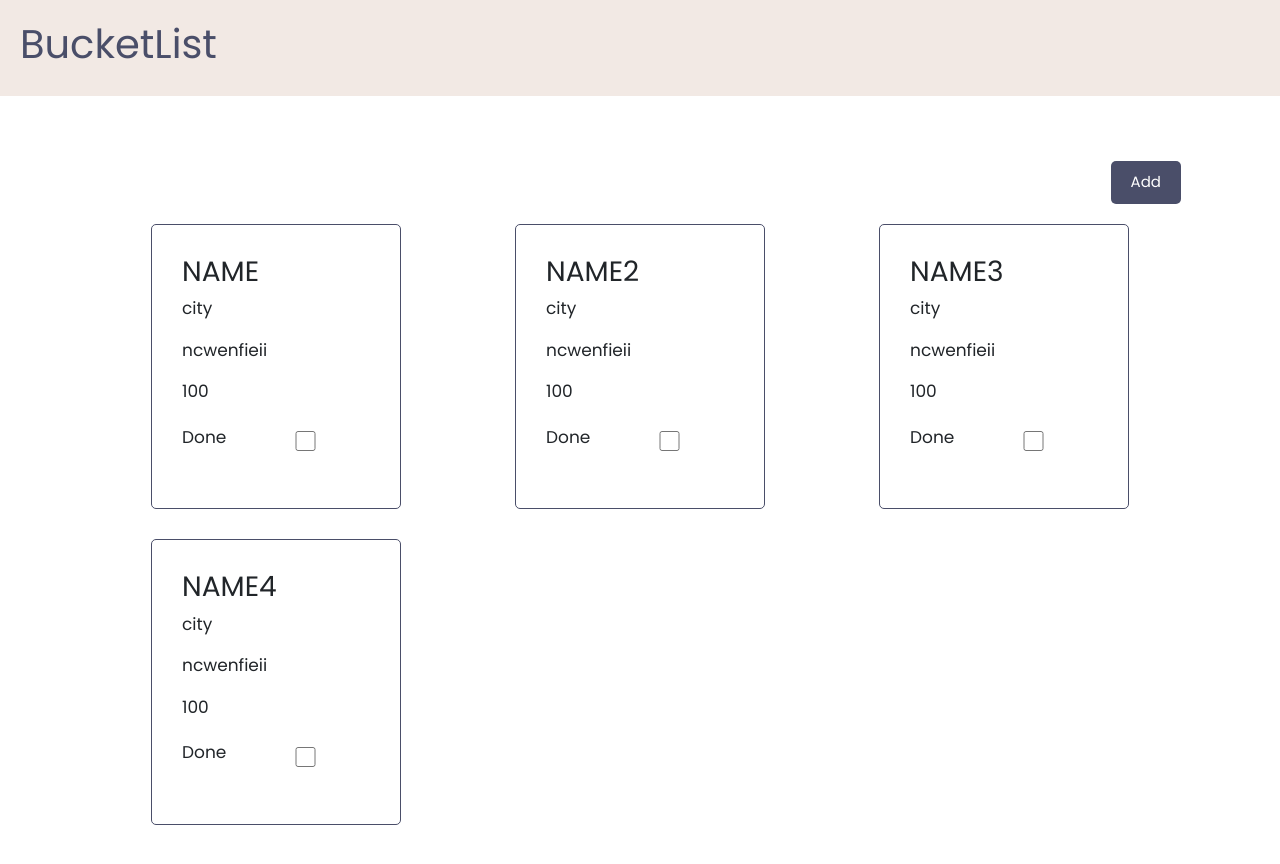
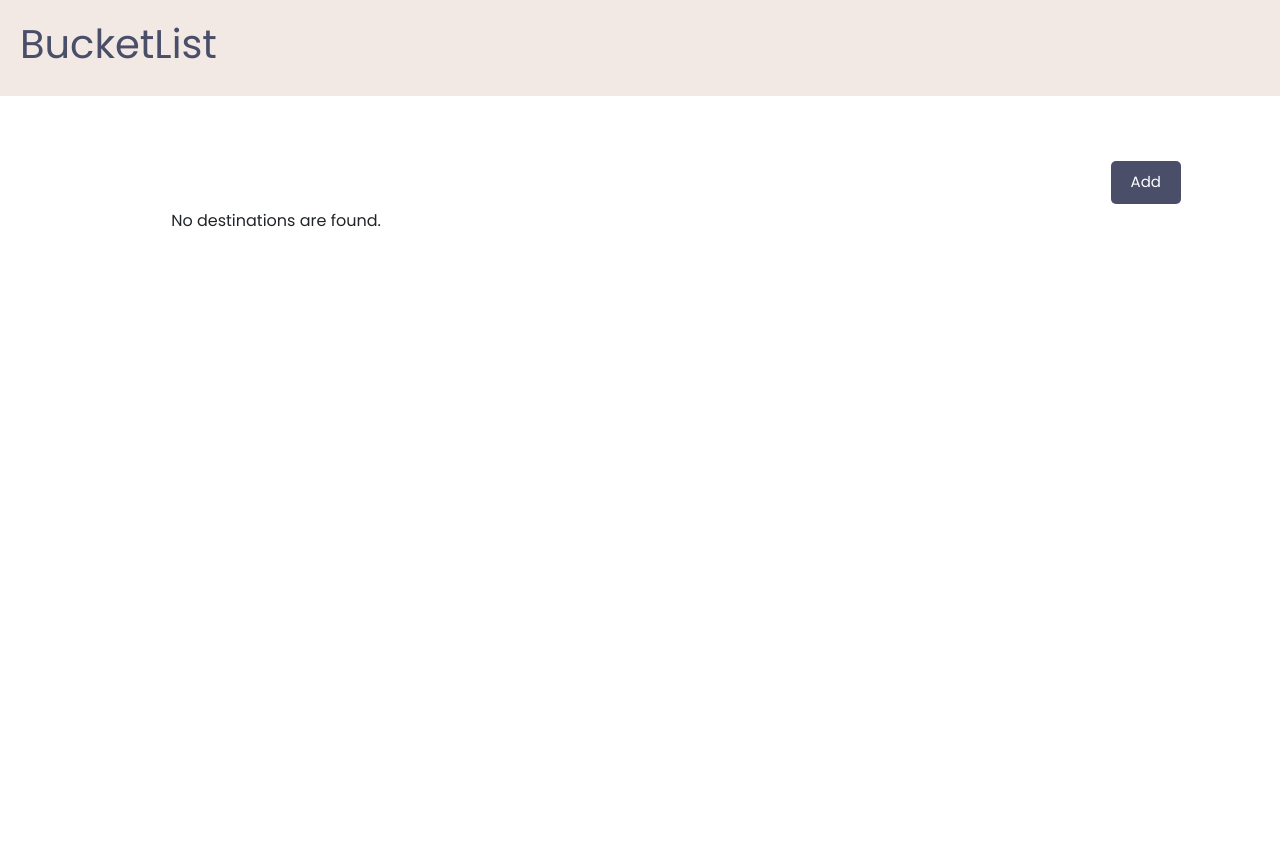
Before and after one commit to ZoeCD/Proyecto-Final-Frontend, a React (Create React App) app: page / in a window 1280 px wide. Shown: the top 864 px of the page. After the commit the page ends 800 px from the top, so only its background shows below. Built offline with nearby package versions, Linux system fonts and the light colour scheme.

Commit message:
add and delete

```diff
--- a/package.json
+++ b/package.json
@@ -10,6 +10,7 @@
     "react": "^17.0.2",
     "react-bootstrap": "^2.0.2",
     "react-dom": "^17.0.2",
+    "react-icons": "^4.3.1",
     "react-router-dom": "^6.0.2",
     "react-scripts": "4.0.3",
     "web-vitals": "^1.1.2"
--- a/src/App.js
+++ b/src/App.js
@@ -44,39 +44,24 @@ function Error404(){
 
 function App() {
   const [showAddDestination, setShowAddDestination] = useState (false)
+  const [destinations, setDestinations] = useState([])
+
+  const addDestination = destination =>{
+    const id = Math.floor(Math.random()*10000) +1
+    const newDest = {id, ...destination}
+
+    const newDestinations = [newDest, ...destinations]
+    setDestinations(newDestinations)
+
+  }
+
+  const deleteDestination = id => {
+    const deleteDest = [... destinations].filter(dest => dest.id !== id)
+
+    setDestinations(deleteDest)
+  }
 
 
-  const destinations = [
-    {
-      'name': 'NAME',
-      'description': 'ncwenfieii',
-      'type':'city',
-      'price':100,
-      'done': true
-    },
-    {
-      'name': 'NAME2',
-      'description': 'ncwenfieii',
-      'type':'city',
-      'price':100,
-      'done': false
-    },
-    {
-      'name': 'NAME3',
-      'description': 'ncwenfieii',
-      'type':'city',
-      'price':100,
-      'done': true
-    },
-    {
-      'name': 'NAME4',
-      'description': 'ncwenfieii',
-      'type':'city',
-      'price':100,
-      'done': false
-    },
-
-  ]
 
   return (
     <div>
@@ -85,12 +70,12 @@ function App() {
         <FormButton
           onAdd={() => setShowAddDestination(!showAddDestination)}
           showAdd={showAddDestination}/>
-        {showAddDestination && <AddDestination/>}
+        {showAddDestination && <AddDestination onAdd={addDestination}/>}
         <Grid colCount={3} md={4}>
         {
-          destinations.length > 0 ? destinations.map(item => <DestinationCard destination={item}  />) : [<p>No destinations are found.</p>]
+          destinations.length > 0 ? destinations.map(item => <DestinationCard destination={item} deleteDestination={deleteDestination} />) : [<p>No destinations are found.</p>]
         }
-        </Grid>
+      </Grid>
 
       </div>
 
--- a/src/components/AddDestination.jsx
+++ b/src/components/AddDestination.jsx
@@ -1,30 +1,51 @@
-import React from 'react';
+import React, {useState,useEffect} from 'react';
 
-const AddDestination = () => {
+const AddDestination = ({onAdd}) => {
+    const [name, setName] = useState('')
+    const [description, setDescription] = useState('')
+    const [type, setType] = useState('')
+    const [done, setDone] = useState(false)
+
+    const onSubmit = (e) => {
+        e.preventDefault()
+
+        if (!name || !description){
+            alert('You need to write the name and description')
+            return
+        }
+
+        onAdd({name, description, type, done})
+
+        setName('')
+        setDescription('')
+        setType('')
+    }
+
+
     return (
 
-        <form className='destination-form'>
+        <form className='destination-form' onSubmit={onSubmit}>
             <div className='form-component'>
                 <label>Name</label>
-                <input type='text' placeholder='Add new goal' />
+                <input type='text' placeholder='Add new goal' value={name} onChange={(e)=>setName(e.target.value)} />
             </div>
             <div className='form-component'>
                 <label>Description</label>
-                <textarea placeholder='What is it about?' />
+                <textarea placeholder='What is it about?' value={description} onChange={(e)=>setDescription(e.target.value)}/>
             </div>
             <div className='form-component'>
                 <label>Type</label>
                 <div className="form-component-select">
                     <div>
-                        <input type="radio" name="city" id="city" />
+                        <input type="radio" name="city" id="city" value="city" onChange={(e)=>setType(e.target.value)}/>
                         <label htmlFor="city">City</label>
                     </div>
                     <div>
-                        <input type="radio" name="monument" id="monument" />
+                        <input type="radio" name="monument" id="monument" value="monument" onChange={(e)=>setType(e.target.value)}/>
                         <label htmlFor="monument">Monument</label>
                     </div>
                     <div>
-                        <input type="radio" name="activity" id="activity" />
+                        <input type="radio" name="activity" id="activity" value="activity" onChange={(e)=>setType(e.target.value)}/>
                         <label htmlFor="activity">Activity</label>
                     </div>
                 </div>
--- a/src/components/DestinationCard.jsx
+++ b/src/components/DestinationCard.jsx
@@ -1,14 +1,27 @@
-import React from "react"
-const DestinationCard = ({destination}) => {
+import React, {useState,useEffect} from 'react';
+import {IoMdClose, IoMdReturnLeft} from "react-icons/io"
+import {FiEdit} from "react-icons/fi"
+import AddDestination from './AddDestination';
+
+
+const DestinationCard = ({destination, deleteDestination, editDestination}) => {
+
     return (
         <div className = 'destination-card'>
+            <div className='delete-icon'>
+                <IoMdClose onClick={() => deleteDestination(destination.id)}/>
+            </div>
+
             <h3>{destination.name}</h3>
             <p> {destination.type} </p>
             <p>{destination.description}</p>
             <p> {destination.price}</p>
             <div className = 'form-component form-component-check'>
                 <label>Done</label>
-                <input type = 'checkbox'/>
+                <input type = 'checkbox' />
+            </div>
+            <div className='edit-icon'>
+                <FiEdit/>
             </div>
         </div>
     )
--- a/src/index.css
+++ b/src/index.css
@@ -135,7 +135,7 @@ input[type=radio] {
 
 
 .destination-card {
-  min-height: 150px;
+  min-height: 200px;
   display: block;
   margin: 15px auto;
   padding: 30px;
@@ -144,4 +144,15 @@ input[type=radio] {
   max-width: 250px;
   font-size: 17px;
   text-align: left;
+  word-wrap: break-word;
 }
+
+.edit-icon {
+  display: block;
+  text-align: right;
+
+}
+.delete-icon {
+  display: block;
+  text-align: right;
+}
```
Also changed, not shown: 1 other file (tests, documents, lock files or other folders).
